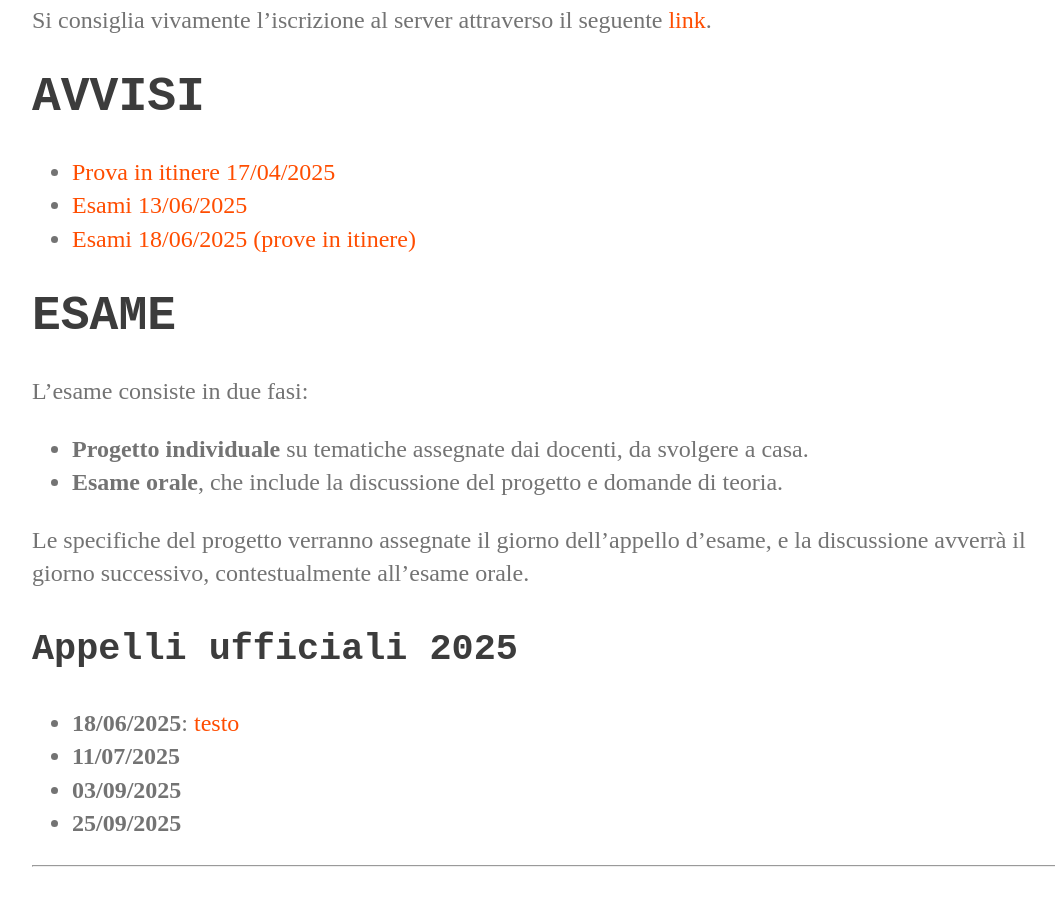
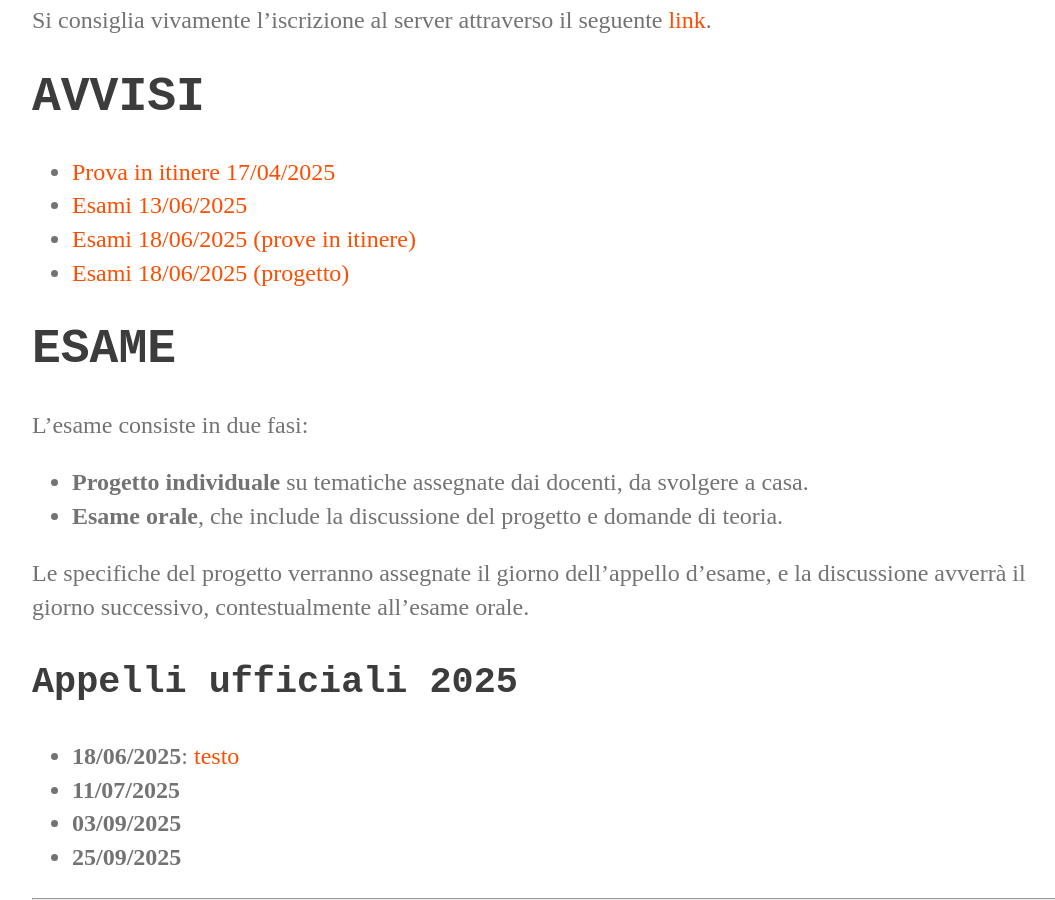
Before and after one commit to perceivelab/ml-mz-2025, a Jekyll site: the page built from index.md, in a window 1280 px wide and 900 px high, scrolled down 823 px. Shown: the whole window, without its empty margins (96-1151 px from the left). Built offline with Jekyll 4.4.1, drawn with Linux system fonts in a browser that asks for light colours; our own code applies the rules of GitHub Pages for plain Markdown files.

Commit message:
Aggiornati risultati

```diff
--- a/index.md
+++ b/index.md
@@ -22,6 +22,7 @@ Durante il corso si utilizzerà Discord come spazio per discutere di tutti gli a
 - [Prova in itinere 17/04/2025](https://studentiunict-my.sharepoint.com/:b:/g/personal/simone_palazzo_unict_it/Ea9Mzx1M2zxNnI9T3aChdUEBxjN2py-j2WcVVcAdV-pMHw?e=pmalFR)
 - [Esami 13/06/2025](https://studentiunict-my.sharepoint.com/:b:/g/personal/simone_palazzo_unict_it/EbXdEwFx7wNEve1d5yTyg0QBpmFNUYKASby5Bf88cG_Pvg?e=vUA4ZZ)
 - [Esami 18/06/2025 (prove in itinere)](https://studentiunict-my.sharepoint.com/:b:/g/personal/simone_palazzo_unict_it/EZ8P35iHhTdArP8B_mjhnc0BdXcntvt0DP_f8h0OEvPkqw?e=M7ItiH)
+- [Esami 18/06/2025 (progetto)](https://studentiunict-my.sharepoint.com/:b:/g/personal/simone_palazzo_unict_it/ER85ngXQ1DVBg4n_Ddl162IBSxDadPckmJIldfVXR1hUAw?e=1ahPfQ)
 
 # ESAME
 
```
